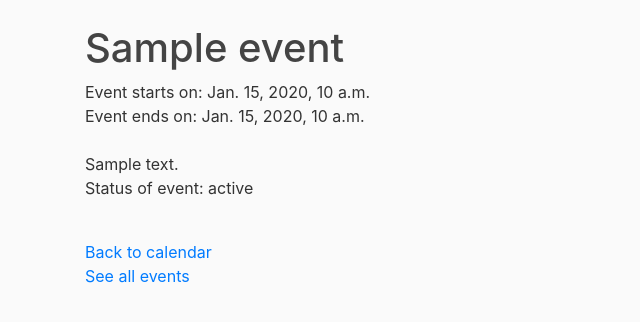
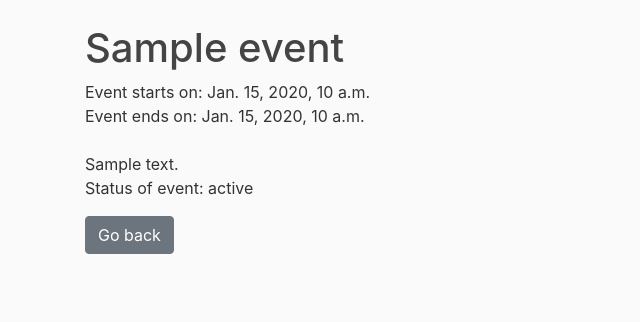
Before and after one commit to pzacha/event_calendar, a Django app: template event_calendar/events/templates/events/detail.html in a window 1280 px wide. Shown: the part 56-378 px from the top of the page, without its empty margins (0-640 px from the left). Run offline with Django 3.2, Linux system fonts and the light colour scheme; the template is opened without the code that fills it: most values are stand-ins (such as "Sample title", 1, 10 or a date in 2020); some libraries are stand-ins or nearby versions.

Commit message:
Readme and detail template update.

```diff
--- a/event_calendar/events/templates/events/detail.html
+++ b/event_calendar/events/templates/events/detail.html
@@ -9,7 +9,6 @@
     <br>Status of event: {{event.status}}
 </p>
 
-<br><a href="{% url 'events:Calendar' %}">{{ "Back to calendar" }}</a>
-<br><a href="{% url 'events:All events' %}">{{ "See all events" }}</a>
+<a class="btn btn-secondary" href="{{request.META.HTTP_REFERER}}" role="button">Go back</a>
 
 {% endblock content %}
```
Also changed, not shown: README.md, img/calendar.PNG, img/detail.PNG, img/events.PNG (added).
